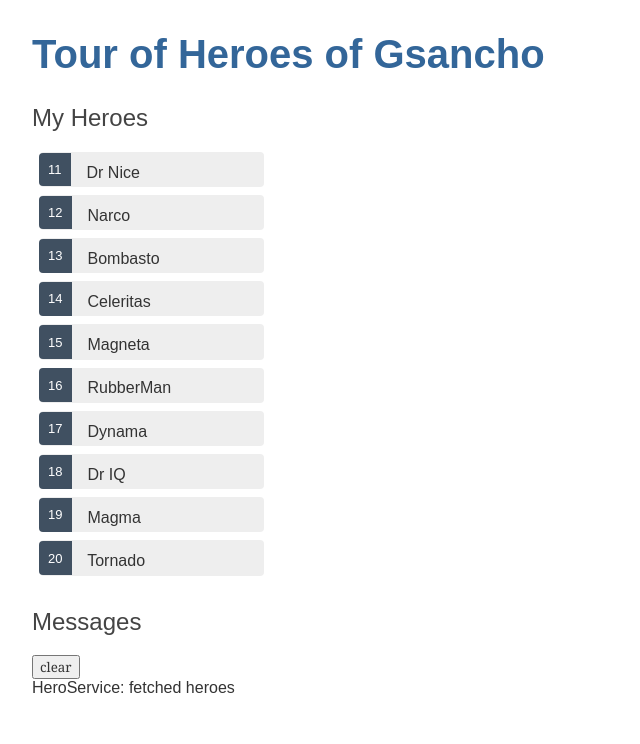
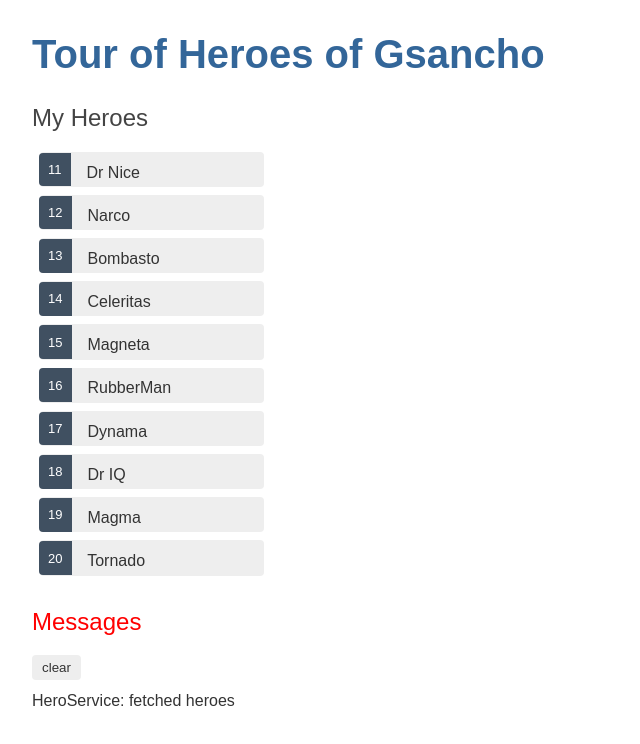
Before and after one commit to Luqheltod/Angular, an Angular app in the folder Heroes-Tour/: page / in a window 1280 px wide. Shown: the top 744 px of the page, without its empty margins (0-640 px from the left). Built offline with nearby package versions, Linux system fonts and the light colour scheme.

Commit message:
progress

```diff
--- a/Heroes-Tour/src/app/messages/messages.component.css
+++ b/Heroes-Tour/src/app/messages/messages.component.css
@@ -0,0 +1,20 @@
+/* MessagesComponent's private CSS styles */
+h2 {
+    color: red;
+    font-family: Arial, Helvetica, sans-serif;
+    font-weight: lighter;
+  }
+
+  button.clear {
+    font-family: Arial, sans-serif;
+    color: #333;
+    background-color: #eee;
+    margin-bottom: 12px;
+    border: none;
+    padding: 5px 10px;
+    border-radius: 4px;
+    cursor: pointer;
+  }
+  button:hover {
+    background-color: #cfd8dc;
+  }
```
